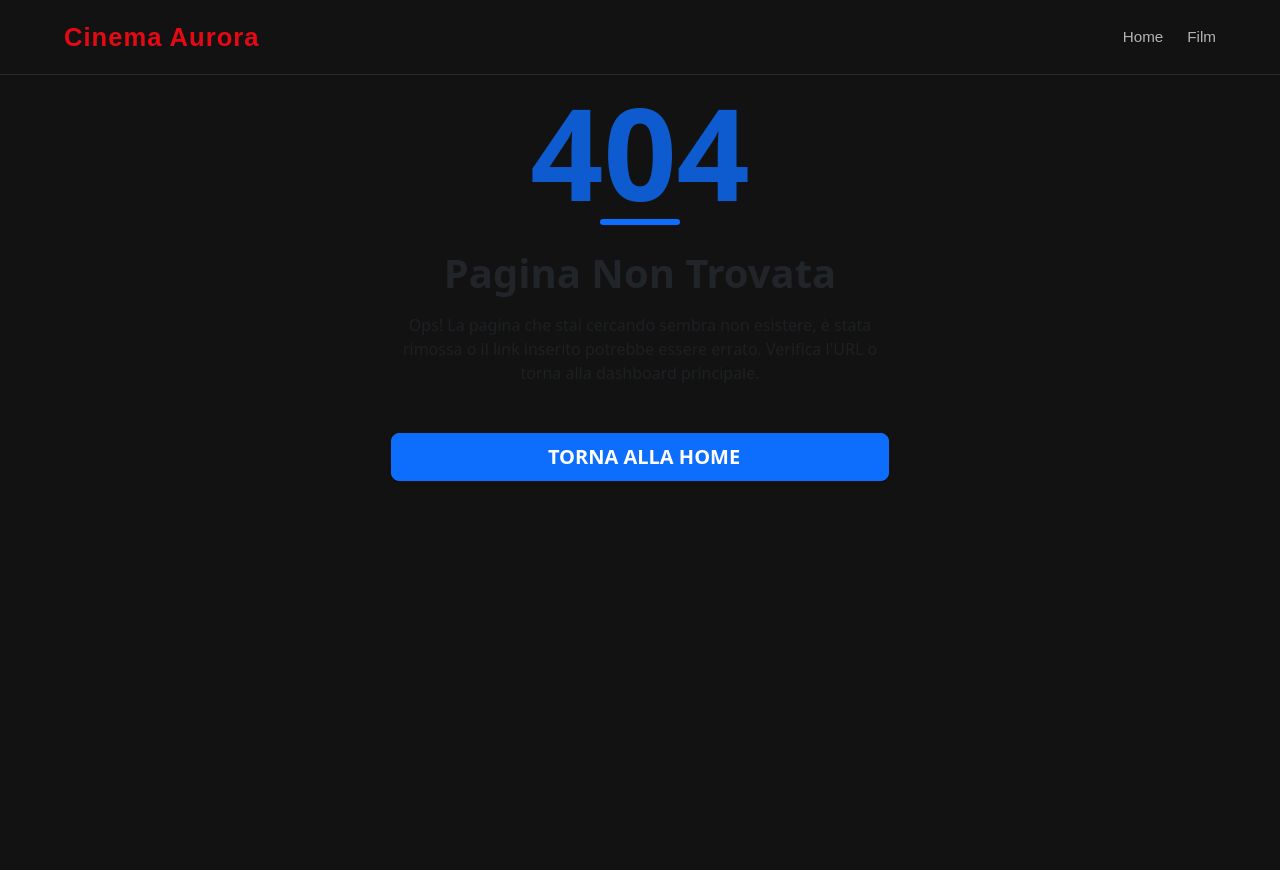
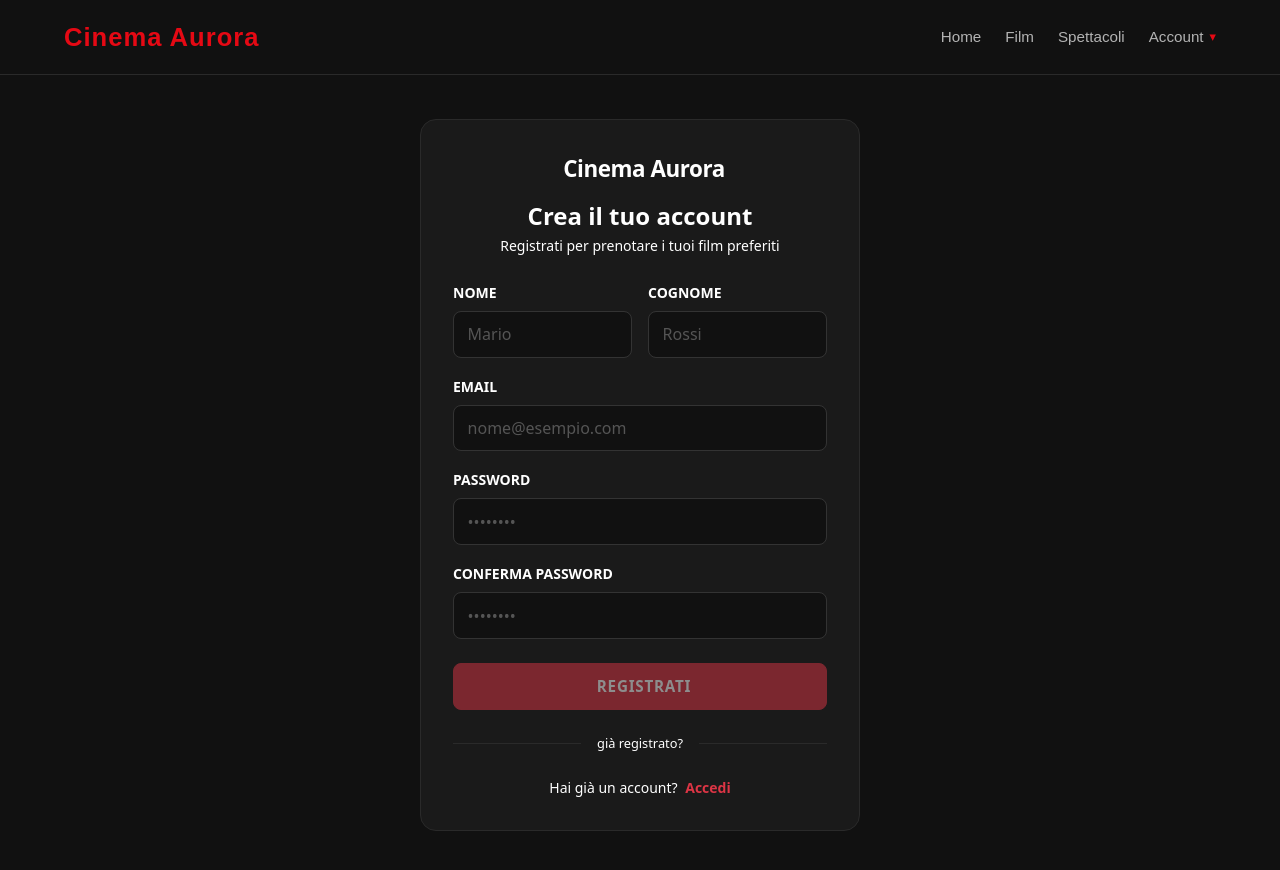
Before and after one commit to sGabri99/CinemaFront, an Angular app: page /registrazione in a window 1280 px wide. Shown: the top 870 px of the page. Before the commit the page ends 800 px from the top, so only its background shows below. Built offline with nearby package versions, Linux system fonts and the light colour scheme.

Commit message:
collegamento app route

```diff
--- a/src/app/app.routes.ts
+++ b/src/app/app.routes.ts
@@ -3,11 +3,17 @@ import {HomeComponent} from './components/shared/home/home.component';
 import {PageNotFoundComponent} from './components/shared/page-not-found/page-not-found.component';
 import {ListaFilmComponent} from './components/shared/lista-film/lista-film.component';
 import {DettaglioFilmComponent} from './components/shared/dettaglio-film/dettaglio-film.component';
+import {LoginComponent} from './components/shared/login/login.component';
+import {RegistrazioneComponent} from './components/shared/registrazione/registrazione.component';
+import {ListaSpettacoliComponent} from './components/shared/lista-spettacoli/lista-spettacoli.component';
 
 export const routes: Routes = [
   {path: '',pathMatch: 'full', redirectTo: 'home'},
   {path: 'home', title: 'HomePage', component: HomeComponent },
   {path: 'lista-film', title: 'Lista film', component: ListaFilmComponent },
   {path: 'dettaglio-film/:id', title: 'Dettaglio film', component: DettaglioFilmComponent },
+  {path: 'lista-spettacoli', title: 'Lista spettacoli', component: ListaSpettacoliComponent },
+  {path: 'login', title: 'Login', component: LoginComponent },
+  {path: 'registrazione', title: 'Registrazione', component: RegistrazioneComponent },
   {path: '**', title: 'Pagina non trovata', component: PageNotFoundComponent}
 ];
--- a/src/app/components/shared/lista-spettacoli/lista-spettacoli.component.css
+++ b/src/app/components/shared/lista-spettacoli/lista-spettacoli.component.css
@@ -2,6 +2,20 @@
     background-color: #111;
     min-height: 100vh;
     color: #fff;
+}
+
+.lista-spettacoli-page .text-muted,
+.lista-spettacoli-page .small,
+.lista-spettacoli-page small,
+.lista-spettacoli-page label,
+.lista-spettacoli-page p,
+.lista-spettacoli-page span {
+    color: #fff !important;
+}
+
+.lista-spettacoli-page .alert-danger,
+.lista-spettacoli-page .alert-danger * {
+    color: #E50914 !important;
 }
 
 .page-header {
--- a/src/app/components/shared/login/login.component.css
+++ b/src/app/components/shared/login/login.component.css
@@ -24,6 +24,24 @@
     font-weight: 800;
     color: #fff;
     letter-spacing: -0.02em;
+}
+
+.form-label {
+    color: #fff !important;
+}
+
+.auth-page .text-muted,
+.auth-page .small,
+.auth-page p,
+.auth-page label,
+.auth-page .divider {
+    color: #fff !important;
+}
+
+.auth-page .alert-danger,
+.auth-page .alert-danger *,
+.auth-page .invalid-feedback {
+    color: #E50914 !important;
 }
 
 .auth-input {
--- a/src/app/components/shared/login/login.component.html
+++ b/src/app/components/shared/login/login.component.html
@@ -5,7 +5,7 @@
             <!-- Logo / Brand -->
             <div class="text-center mb-4">
         <span class="brand-logo">
-          <i class="bi bi-film text-danger me-2"></i>CinemaWOW
+          <i class="bi bi-film text-danger me-2"></i>Cinema Aurora
         </span>
                 <h4 class="text-white fw-bold mt-3 mb-1">Bentornato</h4>
                 <p class="text-muted small">Accedi al tuo account per prenotare i tuoi spettacoli</p>
--- a/src/app/components/shared/navbar/navbar.component.css
+++ b/src/app/components/shared/navbar/navbar.component.css
@@ -30,18 +30,82 @@
 }
 
 .nav-links {
+  align-items: center;
   display: flex;
   gap: 24px;
 }
 
-.nav-links a {
+.nav-links a,
+.account-trigger {
   color: var(--secondary);
   font-size: 0.95rem;
   text-decoration: none;
   transition: color 0.2s ease;
 }
 
-.nav-links a:hover {
+.nav-links a:hover,
+.account-menu:hover .account-trigger,
+.account-menu:focus-within .account-trigger {
+  color: var(--text);
+}
+
+.account-menu {
+  position: relative;
+}
+
+.account-menu::after {
+  content: '';
+  height: 14px;
+  left: 0;
+  position: absolute;
+  right: 0;
+  top: 100%;
+}
+
+.account-trigger {
+  align-items: center;
+  background: transparent;
+  border: 0;
+  cursor: pointer;
+  display: inline-flex;
+  gap: 6px;
+  padding: 0;
+}
+
+.chevron {
+  color: var(--primary);
+  font-size: 0.8rem;
+  line-height: 1;
+}
+
+.account-dropdown {
+  background: var(--surface, #1E1E1E);
+  border: 1px solid var(--border);
+  border-radius: 8px;
+  box-shadow: 0 16px 30px rgba(0, 0, 0, 0.35);
+  display: none;
+  min-width: 170px;
+  padding: 8px;
+  position: absolute;
+  right: 0;
+  top: calc(100% + 8px);
+  z-index: 20;
+}
+
+.account-menu:hover .account-dropdown,
+.account-menu:focus-within .account-dropdown {
+  display: grid;
+  gap: 4px;
+}
+
+.account-dropdown a {
+  border-radius: 6px;
+  color: var(--secondary);
+  padding: 10px 12px;
+}
+
+.account-dropdown a:hover {
+  background: rgba(229, 9, 20, 0.12);
   color: var(--text);
 }
 
@@ -51,4 +115,13 @@
     flex-direction: column;
     gap: 14px;
   }
+
+  .nav-links {
+    flex-wrap: wrap;
+  }
+
+  .account-dropdown {
+    left: 0;
+    right: auto;
+  }
 }
--- a/src/app/components/shared/navbar/navbar.component.html
+++ b/src/app/components/shared/navbar/navbar.component.html
@@ -5,6 +5,17 @@
     <nav class="nav-links" aria-label="Navigazione principale">
       <a routerLink="/home">Home</a>
       <a routerLink="/lista-film">Film</a>
+      <a routerLink="/lista-spettacoli">Spettacoli</a>
+      <div class="account-menu">
+        <button type="button" class="account-trigger" aria-haspopup="true">
+          Account
+          <span class="chevron">▾</span>
+        </button>
+        <div class="account-dropdown" role="menu">
+          <a routerLink="/login" role="menuitem">Login</a>
+          <a routerLink="/registrazione" role="menuitem">Registrazione</a>
+        </div>
+      </div>
     </nav>
   </div>
 </header>
--- a/src/app/components/shared/registrazione/registrazione.component.css
+++ b/src/app/components/shared/registrazione/registrazione.component.css
@@ -25,6 +25,24 @@
     font-weight: 800;
     color: #fff;
     letter-spacing: -0.02em;
+}
+
+.form-label {
+    color: #fff !important;
+}
+
+.auth-page .text-muted,
+.auth-page .small,
+.auth-page p,
+.auth-page label,
+.auth-page .divider {
+    color: #fff !important;
+}
+
+.auth-page .alert-danger,
+.auth-page .alert-danger *,
+.auth-page .invalid-feedback {
+    color: #E50914 !important;
 }
 
 .auth-input {
--- a/src/app/components/shared/registrazione/registrazione.component.html
+++ b/src/app/components/shared/registrazione/registrazione.component.html
@@ -5,7 +5,7 @@
             <!-- Brand -->
             <div class="text-center mb-4">
         <span class="brand-logo">
-          <i class="bi bi-film text-danger me-2"></i>CinemaWOW
+          <i class="bi bi-film text-danger me-2"></i>Cinema Aurora
         </span>
                 <h4 class="text-white fw-bold mt-3 mb-1">Crea il tuo account</h4>
                 <p class="text-muted small">Registrati per prenotare i tuoi film preferiti</p>
```
